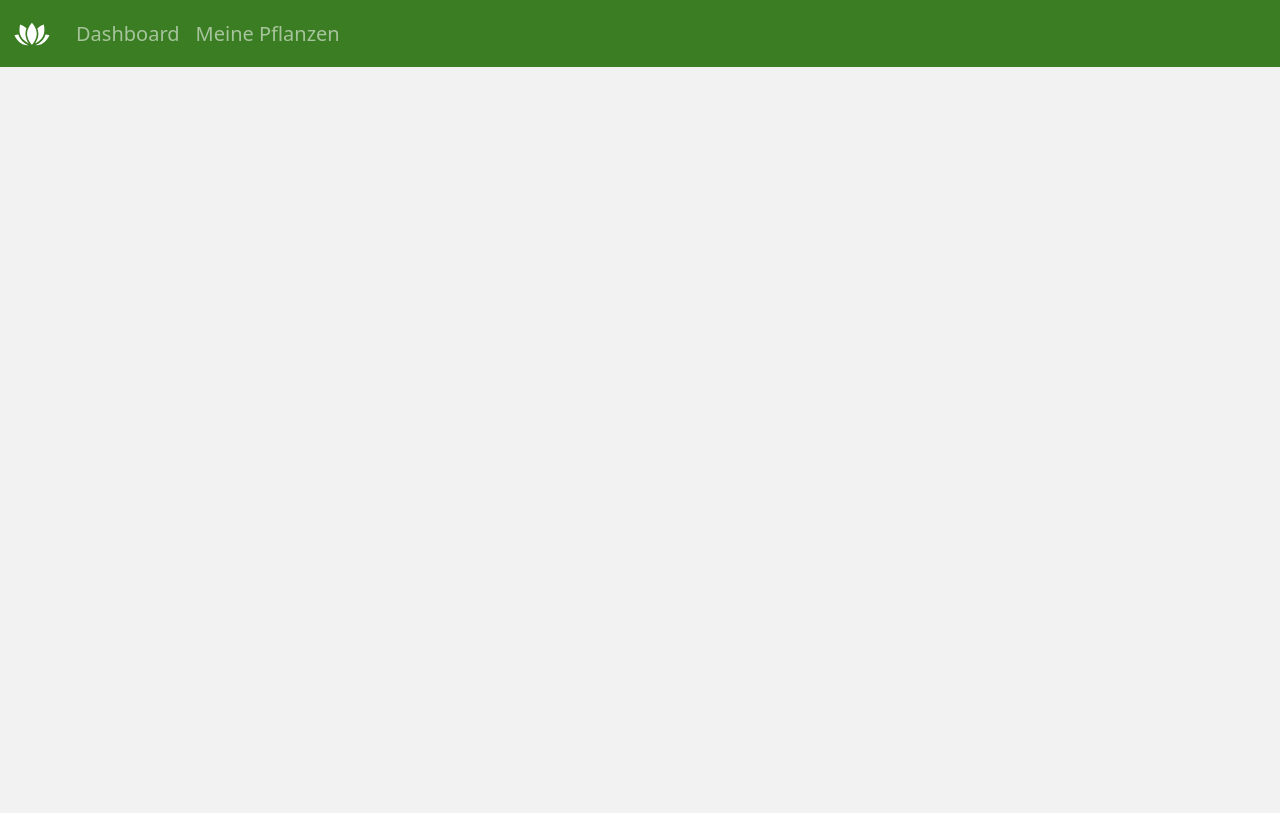
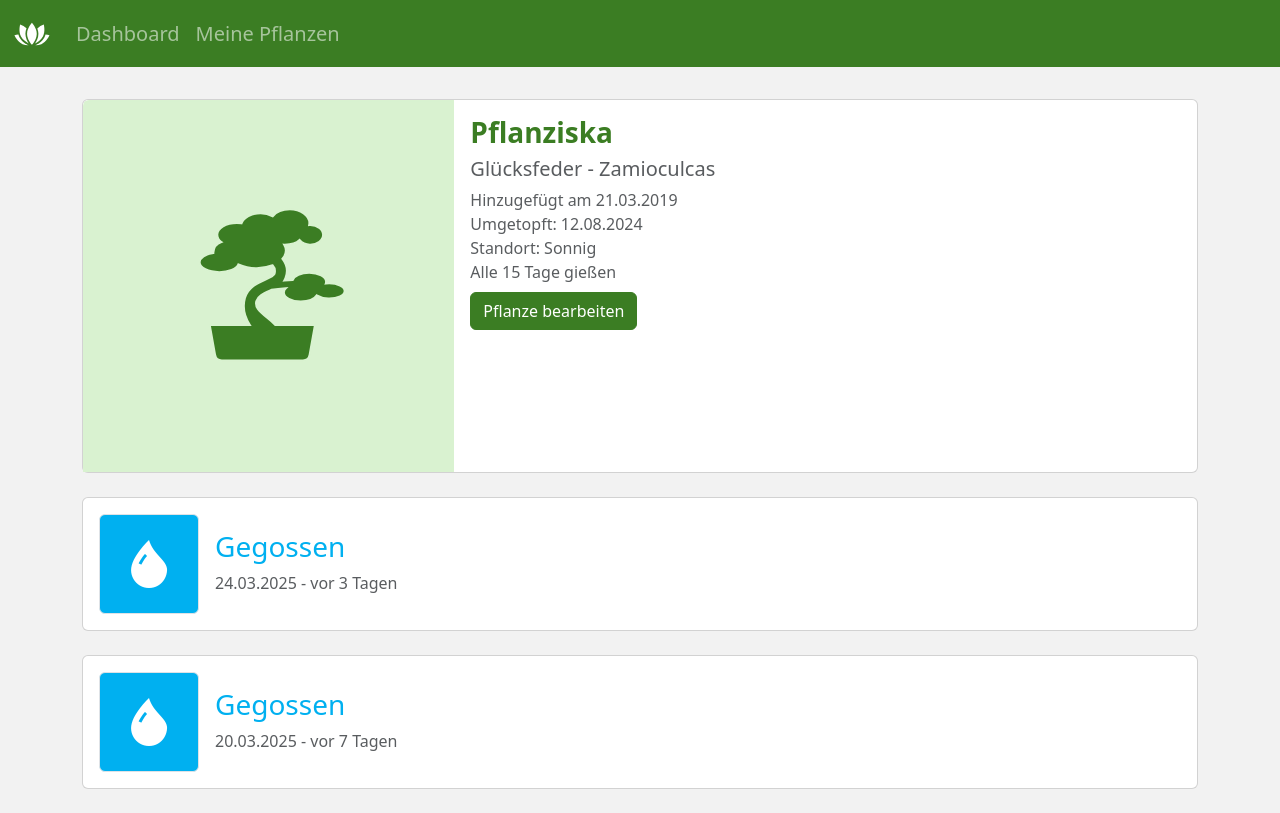
Before and after one commit to QuadcoreDevelopment/PlantManager, a plain HTML site: page frontend/detailseite_pflanze.html in a window 1280 px wide. Drawn offline with nearby package versions, Linux system fonts and the light colour scheme.

Commit message:
#8 Pflanzendetailseite mit Inhalt gefüllt und style css für "Gegossen" schriftzug angepasst

```diff
--- a/frontend/detailseite_pflanze.html
+++ b/frontend/detailseite_pflanze.html
@@ -45,9 +45,78 @@
 		<main class="container-lg">
 
 			<!-- Ab hier Inhalt -->
+			<div class="col">
+
+				<div class="card mb-4">
+					<div class="row g-0">
+						<div class="col-5 col-sm-4 col-md-3 col-lg-5 col-xl-4">
+							<img src="images/placeholder.svg" class="img-fluid rounded-start rounded-bottom-0" alt="...">
+						</div>
+						<div class="col-7 col-sm-8 col-md-9 col-lg-7 col-xl-8">
+							<div class="card-body">
+
+								<h5 class="card-title fs-3">Pflanziska</h5>
+
+								<p class="card-subtitle mb-2 text-muted fs-5">
+									Glücksfeder - Zamioculcas <br/>
+								</p>
+
+								<p class="card-subtitle mb-2 text-muted">
+									Hinzugefügt am 21.03.2019 <br/>
+									Umgetopft: 12.08.2024 <br/>
+									Standort: Sonnig <br/>
+									Alle 15 Tage gießen
+								</p>
+
+								<button type="button" class="btn btn-primary">Pflanze bearbeiten</button>
+
+							</div>
+						</div>
+					</div>
+				</div>
+
+				<div class="col mb-4">
+					<div class="card">
+						<div class="card-body d-flex align-items-center">
+							<span class="border d-flex justify-content-center align-items-center rounded-2 bg-water" style="width: 100px; height: 100px;">
+								<i class="bi bi-droplet-fill" style="font-size: 3rem; color: white;"></i>
+							</span>
+
+							<div class="ms-3">
+								<p class="card border-0 text-water mb-2 fs-3">
+									Gegossen
+								</p>
+
+								<p class="card border-0 card-subtitle mb-2 text-muted">
+									24.03.2025 - vor 3 Tagen
+								</p>
+							</div>
+						</div>
+					</div>
+				</div>
+
+				<div class="col mb-4">
+					<div class="card">
+						<div class="card-body d-flex align-items-center">
+							<span class="border d-flex justify-content-center align-items-center rounded-2 bg-water" style="width: 100px; height: 100px;">
+								<i class="bi bi-droplet-fill" style="font-size: 3rem; color: white;"></i>
+							</span>
+
+							<div class="ms-3">
+								<p class="card border-0 text-water mb-2 fs-3">
+									Gegossen
+								</p>
+
+								<p class="card border-0 card-subtitle mb-2 text-muted">
+									20.03.2025 - vor 7 Tagen
+								</p>
+							</div>
+						</div>
+					</div>
+				</div>
+			</div>
 
 			<!-- Bis hier Inhalt -->
-
 		</main>
 
 		<!-- Bootstrap compiled and minified JavaScript -->
--- a/frontend/style.css
+++ b/frontend/style.css
@@ -58,3 +58,7 @@ main {
 .card-footer {
     background-color: white !important;
 }
+
+.text-water {
+    color: var(--qd-color-water);
+}
```
